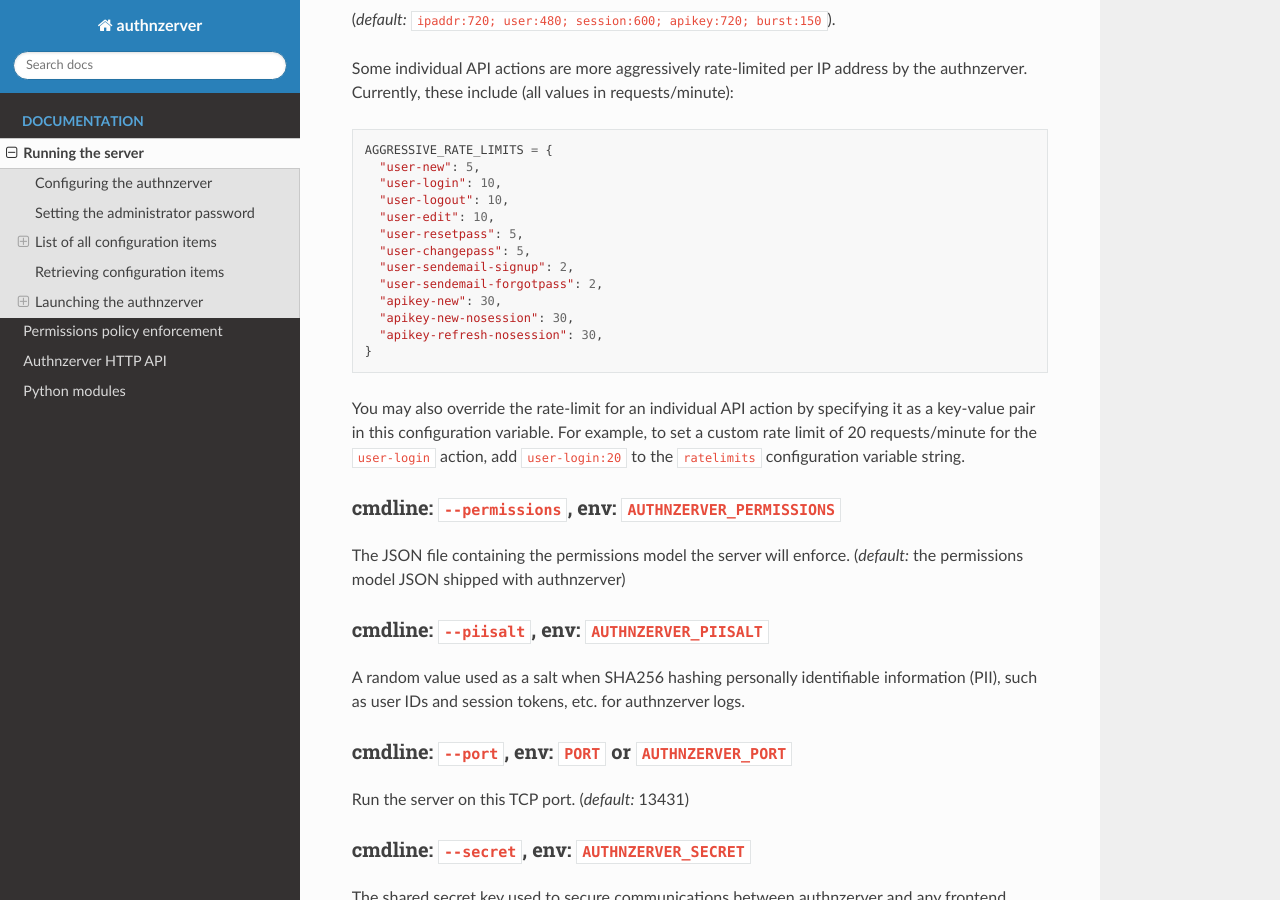
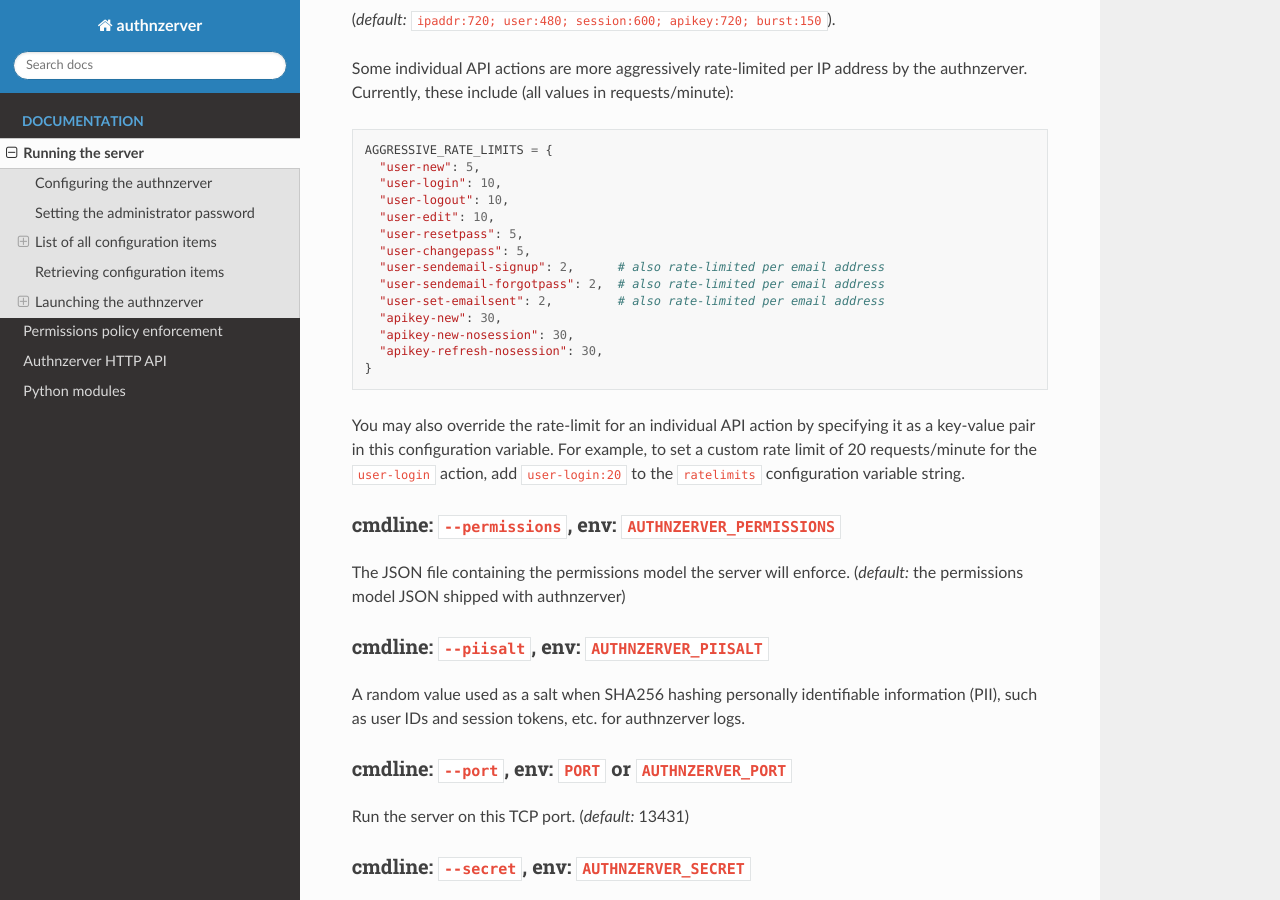
Before and after one commit to waqasbhatti/authnzerver, a Sphinx documentation site: the page built from docs/running.rst, in a window 1280 px wide and 900 px high, scrolled down 4135 px. Built offline with Sphinx 7.4.7 and the Read the Docs theme 2.0.0, drawn with Linux system fonts in a browser that asks for light colours.

Commit message:
docs: note email-related actions are rate-limited per email addr

```diff
--- a/docs/running.rst
+++ b/docs/running.rst
@@ -217,8 +217,9 @@ the authnzerver. Currently, these include (all values in requests/minute)::
     "user-edit": 10,
     "user-resetpass": 5,
     "user-changepass": 5,
-    "user-sendemail-signup": 2,
-    "user-sendemail-forgotpass": 2,
+    "user-sendemail-signup": 2,      # also rate-limited per email address
+    "user-sendemail-forgotpass": 2,  # also rate-limited per email address
+    "user-set-emailsent": 2,         # also rate-limited per email address
     "apikey-new": 30,
     "apikey-new-nosession": 30,
     "apikey-refresh-nosession": 30,
```
